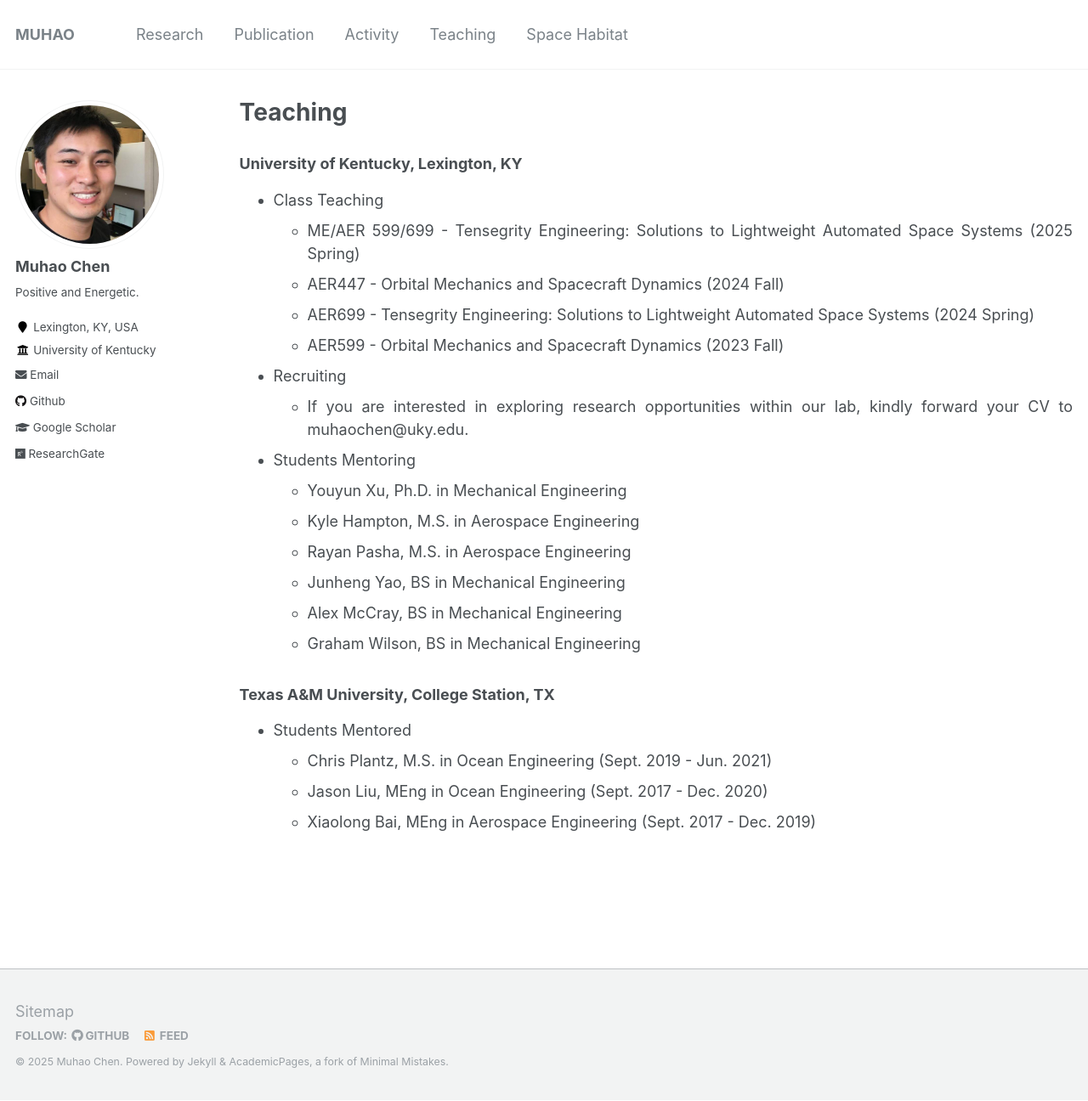
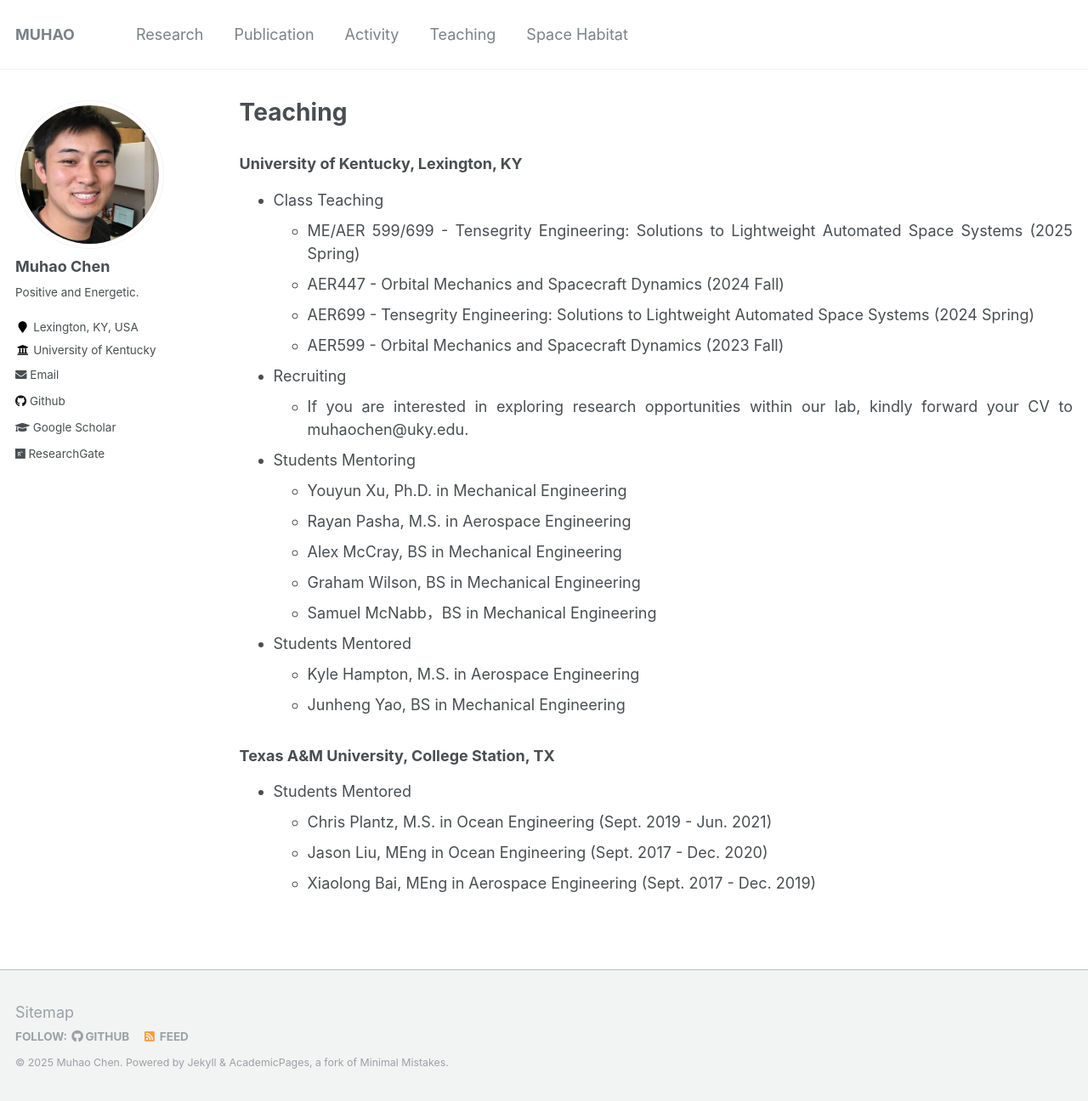
Before and after one commit to Muhao-Chen/muhao-chen.github.io, a Jekyll site: the page built from _pages/teaching.md, in a window 1280 px wide and 1296 px high. Shown: the whole window at 85% size. Built offline with Jekyll 4.4.1, drawn with Linux system fonts in a browser that asks for light colours.

Commit message:
Update teaching.md

```diff
--- a/_pages/teaching.md
+++ b/_pages/teaching.md
@@ -18,11 +18,14 @@ toc: true
     * If you are interested in exploring research opportunities within our lab, kindly forward your CV to muhaochen@uky.edu.
 - Students Mentoring
     * Youyun Xu, Ph.D. in Mechanical Engineering
+    * Rayan Pasha, M.S. in Aerospace Engineering
+    * Alex McCray, BS in Mechanical Engineering
+    * Graham Wilson, BS in Mechanical Engineering
+    * Samuel McNabb，BS in Mechanical Engineering
+- Students Mentored
     * Kyle Hampton, M.S. in Aerospace Engineering
-    * Rayan Pasha, M.S. in Aerospace Engineering
     * Junheng Yao, BS in Mechanical Engineering
-    * Alex McCray, BS in Mechanical Engineering
-    * Graham Wilson,  BS in Mechanical Engineering
+
 
 
     <!-- * Cong Wang, BS in Electrical Engineering       -->
```
